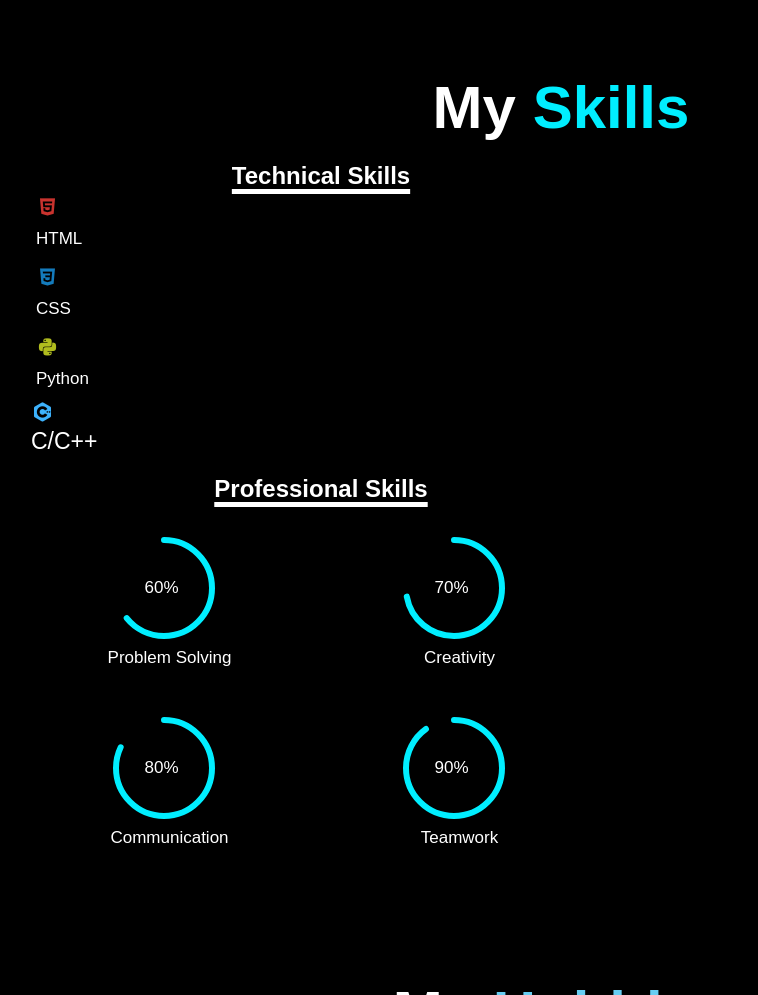
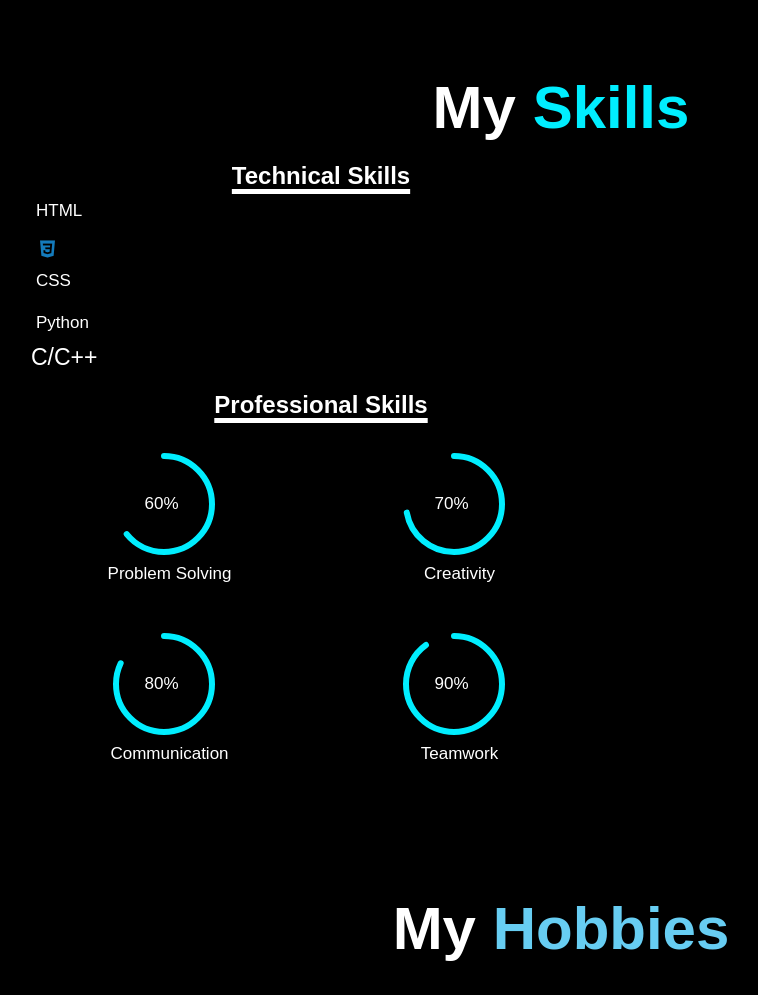
Before and after one commit to GauravDevelops/Interactive-Portfolio, a plain HTML site: page index.html in a window 1280 px wide. Shown: the part 1597-2592 px from the top of the page, without its empty margins (79-837 px from the left). Drawn offline with nearby package versions, Linux system fonts and the light colour scheme.

Commit message:
index.html

```diff
--- a/index.html
+++ b/index.html
@@ -73,7 +73,7 @@
                     <h1 class="heading1">Technical Skills</h1>
                     <div class="Technical-bars">
 
-                        <div class="bar"><i class='bx bxl-html5' style="color: #c9332e;"></i>
+                        <div class="bar"><i  style="color: #c9332e;"></i>
                             <div class="info">
                                 <span>HTML <span class="addhtml"></span></span>
                             </div>
@@ -87,7 +87,7 @@
 
                         </div>
 
-                        <div class="bar"><i class='bx bxl-python' style="color: #b0bc1e;"></i>
+                        <div class="bar"><i  style="color: #b0bc1e;"></i>
                             <div class="info">
                                 <span>Python <span class="addpy"></span></span>
                             </div>
@@ -98,7 +98,7 @@
 
                         </div>
 
-                        <div class="bar"><i class='bx bxl-c-plus-plus'style="color: #3db2fc;"></i>
+                        <div class="bar"><i style="color: #3db2fc;"></i>
                             <div class="info">
                                 <span>C/C++ <span class="addc"></span></span>
                             </div>
```
